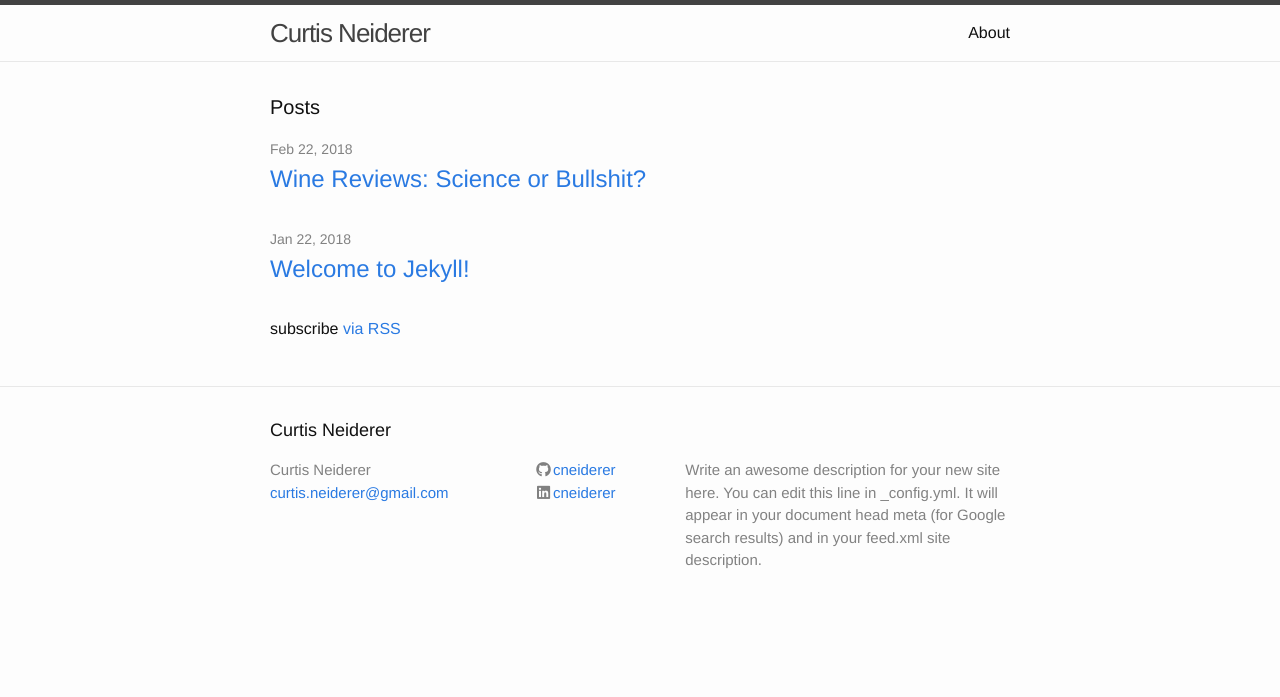
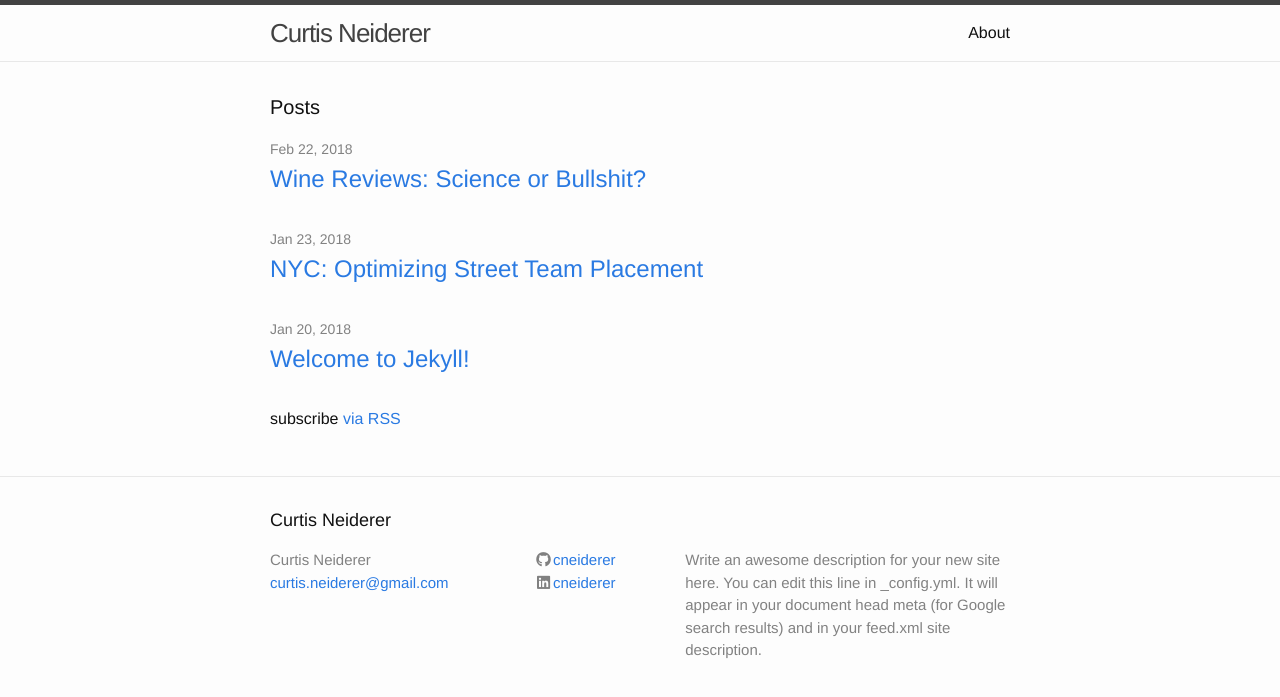
Before and after one commit to cneiderer/cneiderer.github.io.old, a Jekyll site: the page built from index.html, in a window 1280 px wide. Shown: the top 697 px of the page. Built offline with Jekyll 4.4.1, drawn with Linux system fonts in a browser that asks for light colours; nearby versions of some CDN libraries.

Commit message:
renamed files to file URLs

```diff
--- a/_posts/2018-01-22-Jekyll-Welcome.md
+++ b/_posts/2018-01-19-Jekyll-Welcome.md
@@ -1,7 +1,7 @@
 ---
 layout: post
 title:  "Welcome to Jekyll!"
-date:   2018-01-22 07:00:00 -0800
+date:   2018-01-20 07:00:00 -0800
 published: true
 categories: jekyll update
 ---
--- a/_posts/Project2.md
+++ b/_posts/2018-01-19-MTA-Analysis.md
@@ -1,6 +1,6 @@
 ---
 layout: post
-title:  "Optimizing Street Team Placement"
+title:  "NYC: Optimizing Street Team Placement"
 date:   2018-01-23 07:00:00 -0800
 published: true
 categories:
```
Also changed, not shown: _posts/2018-02-03-MLS-Analysis.md (renamed from _posts/2018-02-02-Project-McNulty.md, +2 -2 lines), _posts/2018-02-22-Wine-Analysis.md (renamed from _posts/2018-02-22-Project-Luther.md, +0 -3 lines).
